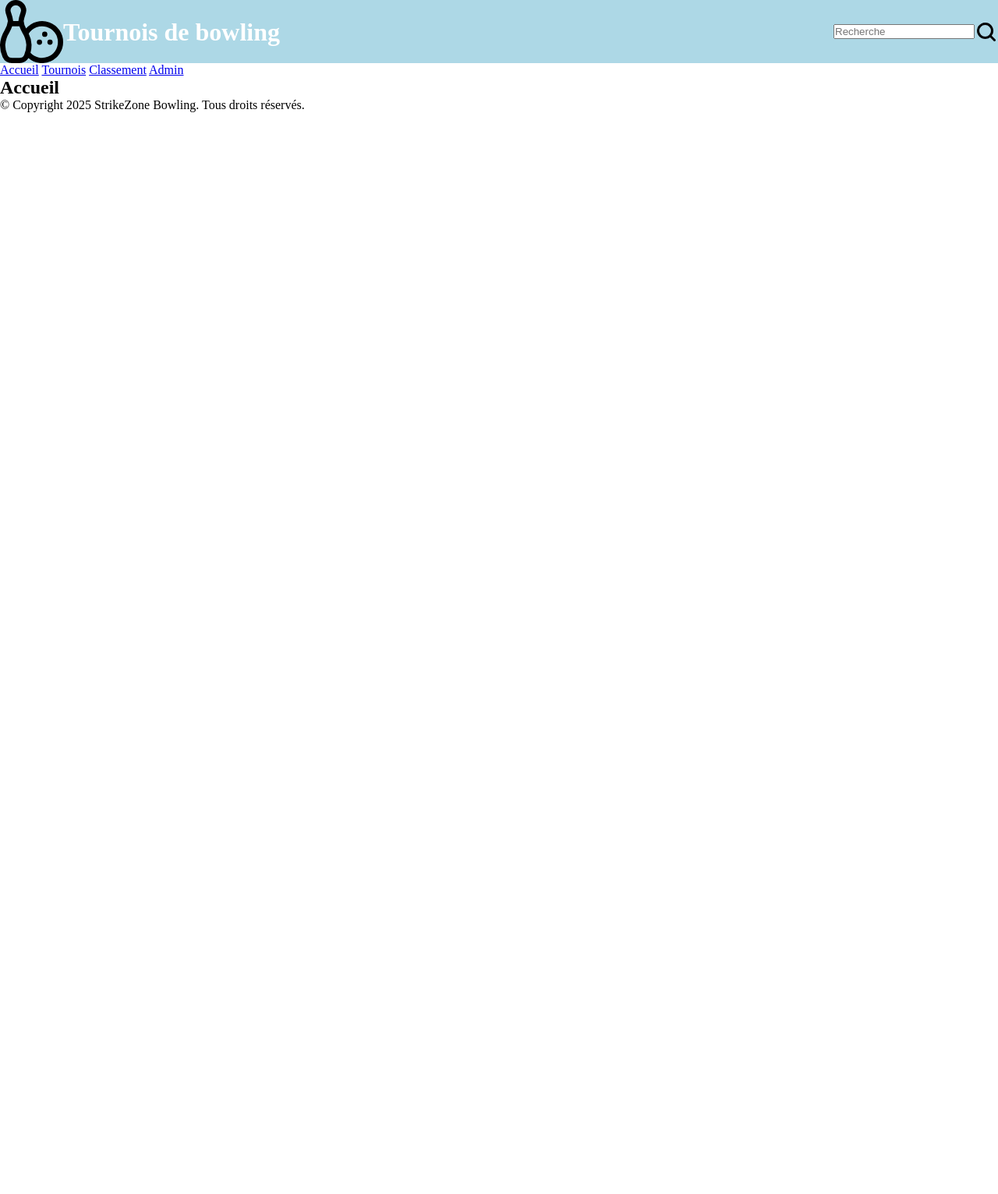
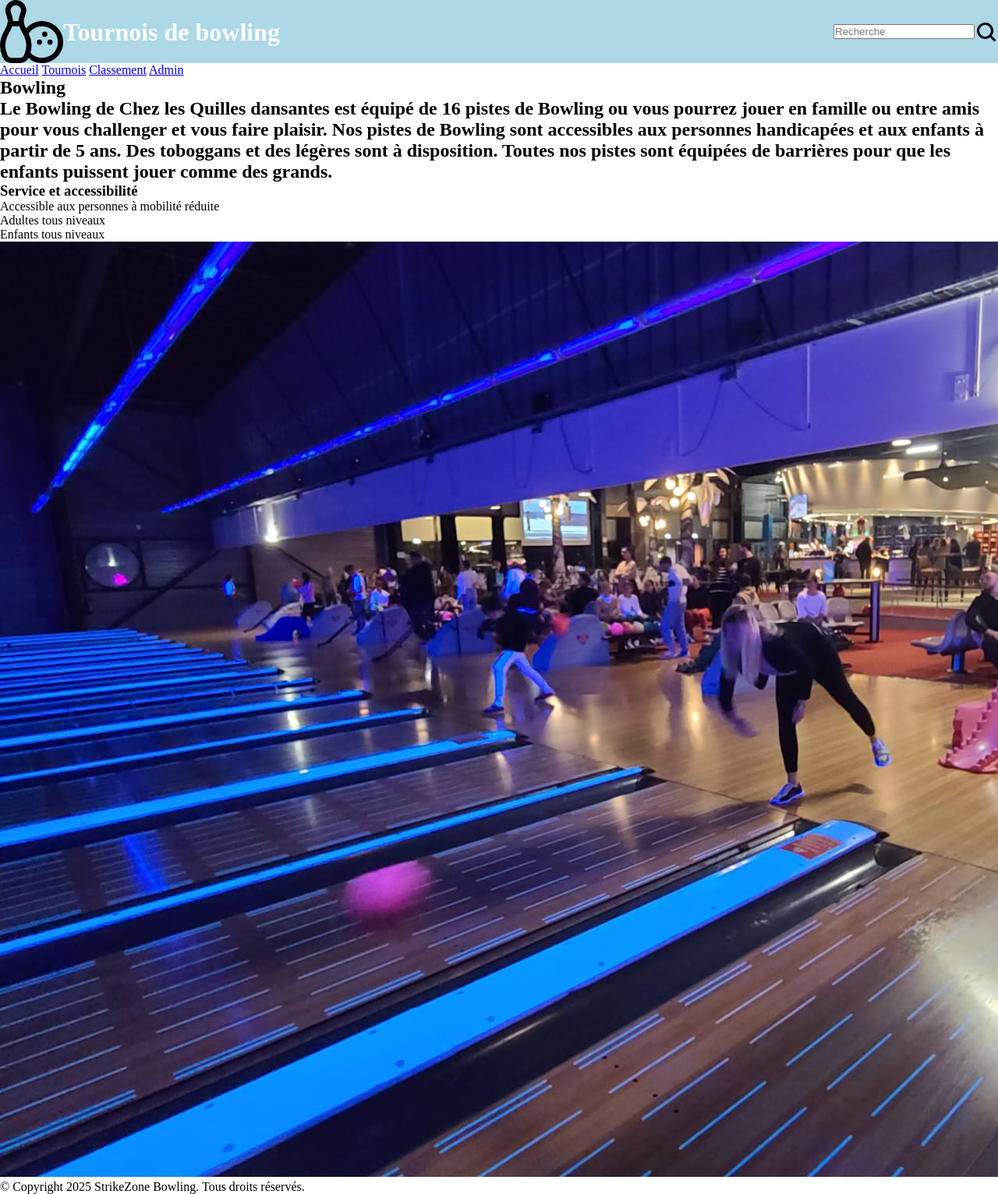
Before and after one commit to Clio8994/projet, a PHP site: page / in a window 1280 px wide; the page is wider, and only the part inside the window is pictured. Shown: that part at 78% size. Before the commit the page ends 144 px from the top of that part, so only its background shows below. Run offline with PHP 8.4, Linux system fonts and the light colour scheme.

Commit message:
ajout d'une images et maj index

```diff
--- a/index.php
+++ b/index.php
@@ -1,6 +1,16 @@
 <?php include 'inc/header.php'; ?>
 <?php include 'inc/nav.php'; ?>
 <main>
-    <h2>Accueil</h2>
+    <h2> Bowling<h2>
+
+ <p> Le Bowling de Chez les Quilles dansantes est équipé de 16 pistes de Bowling ou vous pourrez jouer en famille ou entre amis pour vous challenger et vous faire plaisir.
+  Nos pistes de Bowling sont accessibles aux personnes handicapées et aux enfants à partir de 5 ans. Des toboggans et des légères sont à disposition.
+Toutes nos pistes sont équipées de barrières pour que les enfants puissent jouer comme des grands.</p>
+
+   <h3>Service et accessibilité</h3>
+   <p>Accessible aux personnes à mobilité réduite</p>
+<p>Adultes tous niveaux</p>
+<p>Enfants tous niveaux</p>
+<img src="images/bowling2.jpg" alt="">
 </main>
 <?php include 'inc/footer.php'; ?>
```
Also changed, not shown: images/bowling2.jpg (added).
